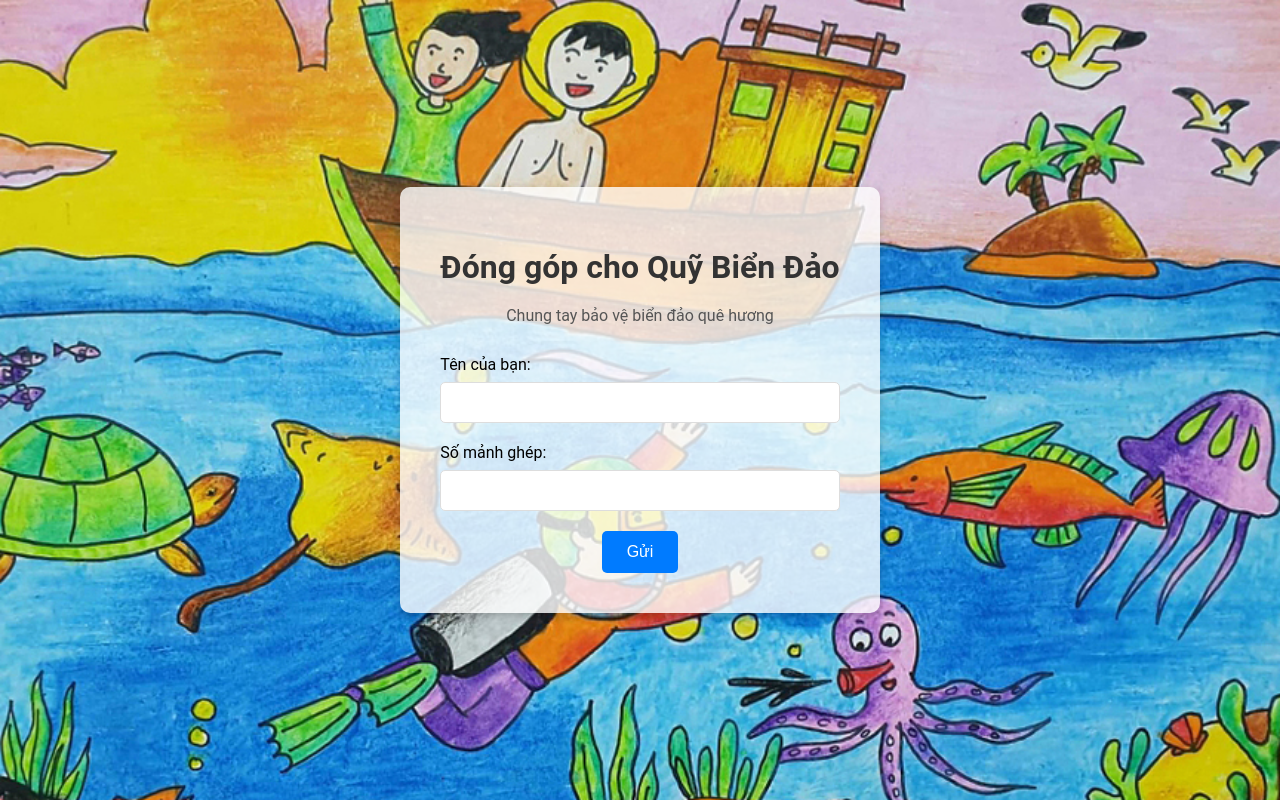
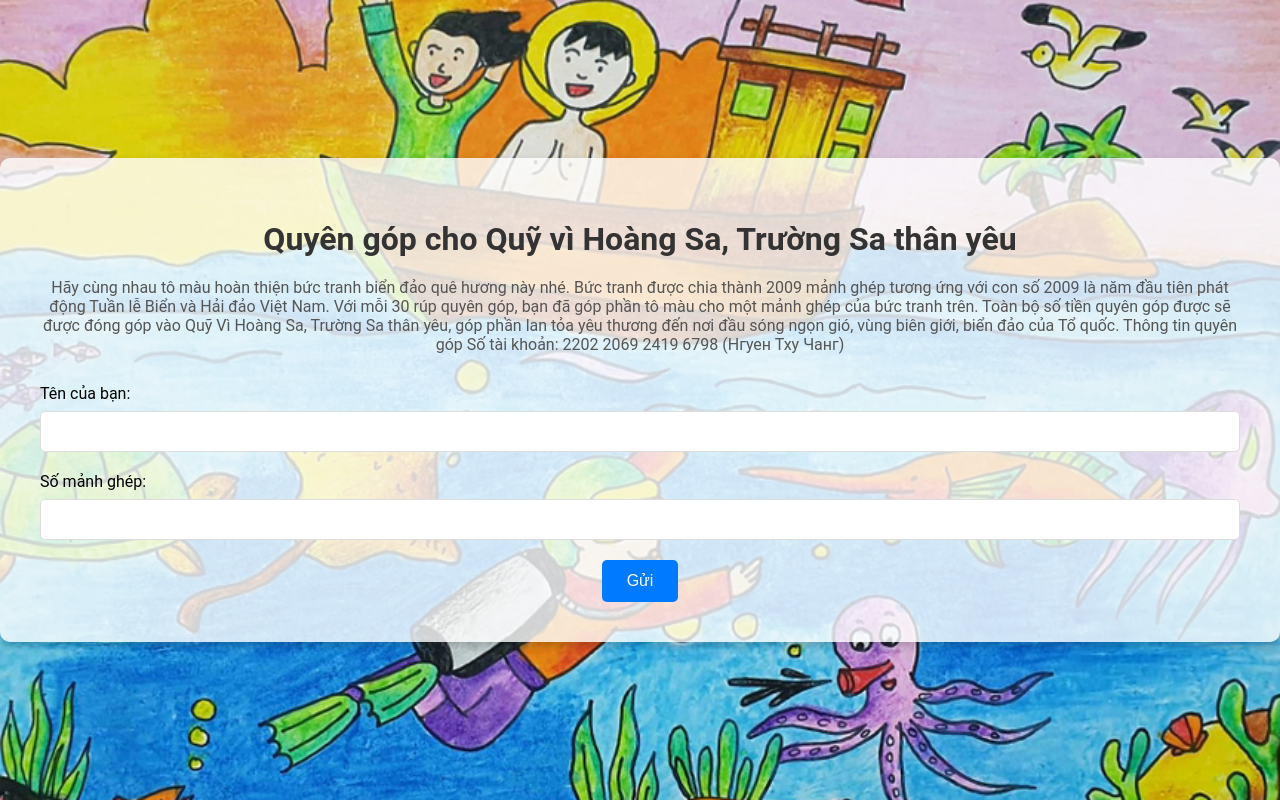
Before and after one commit to Helious12/Helious12.github.io, a plain HTML site: page biendao/index.html in a window 1280 px wide. Drawn offline with Linux system fonts and the light colour scheme.

```diff
--- a/biendao/index.html
+++ b/biendao/index.html
@@ -1,13 +1,15 @@
 <!DOCTYPE html>
 <html>
 <head>
-    <title>Đóng góp Quỹ Biển Đảo</title>
+    <title>Demo Hoàng Thanh Lịch</title>
     <link rel="stylesheet" href="./style/style.css">
 </head>
 <body>
     <div class="container">
-        <h1>Đóng góp cho Quỹ Biển Đảo</h1>
-        <p>Chung tay bảo vệ biển đảo quê hương</p>
+        <h1>Quyên góp cho Quỹ vì Hoàng Sa, Trường Sa thân yêu</h1>
+        <p>Hãy cùng nhau tô màu hoàn thiện bức tranh biển đảo quê hương này nhé. Bức tranh được chia thành 2009 mảnh ghép tương ứng với con số 2009 là năm đầu tiên phát động Tuần lễ Biển và Hải đảo Việt Nam. Với mỗi 30 rúp quyên góp, bạn đã góp phần tô màu cho một mảnh ghép của bức tranh trên. Toàn bộ số tiền quyên góp được sẽ được đóng góp vào Quỹ Vì Hoàng Sa, Trường Sa thân yêu, góp phần lan tỏa yêu thương đến nơi đầu sóng ngọn gió, vùng biên giới, biển đảo của Tổ quốc.
+            Thông tin quyên góp
+            Số tài khoản: 2202 2069 2419 6798 (Нгуен Тху Чанг)</p>
         <form id="contributionForm">
             <div class="form-group">
                 <label for="name">Tên của bạn:</label>
```
